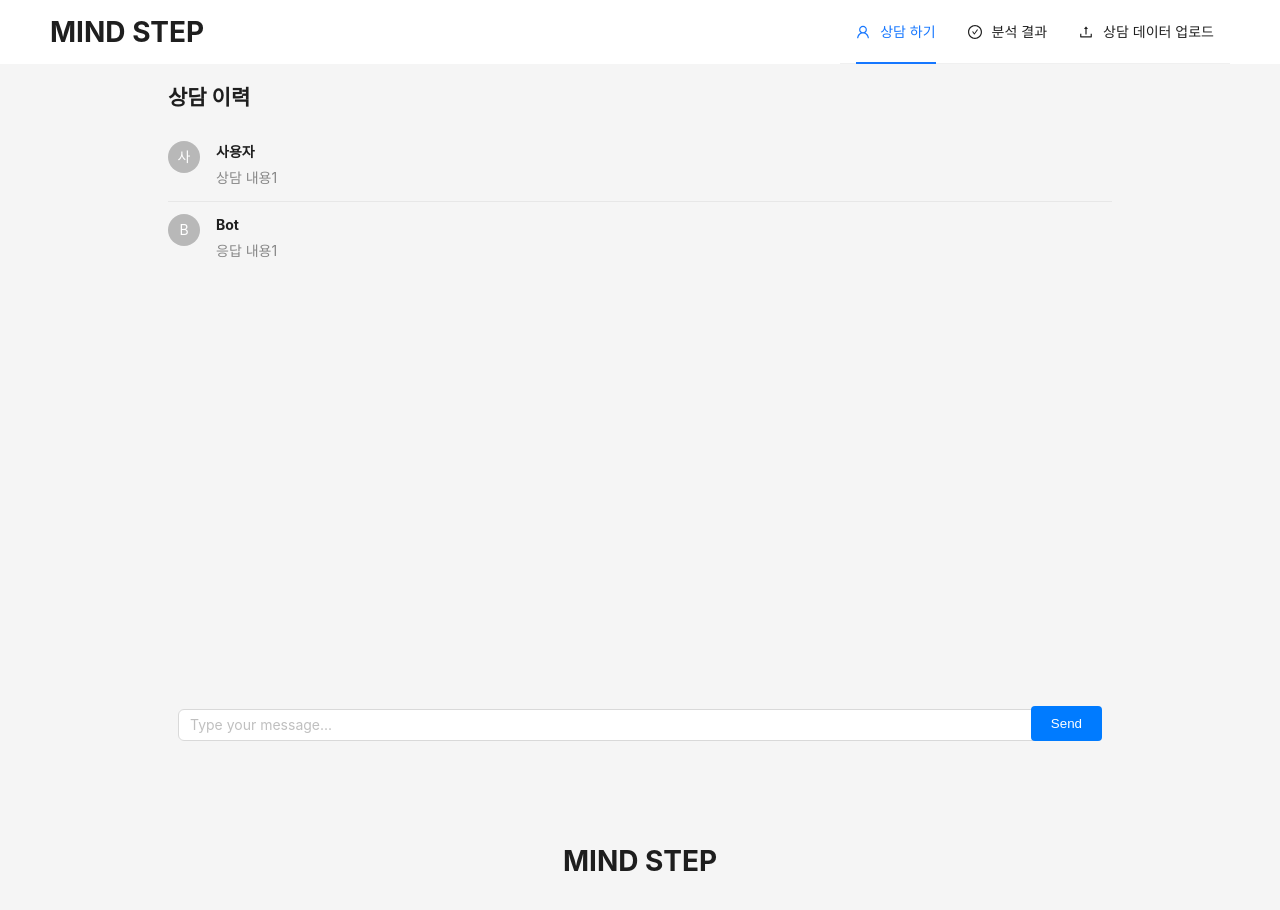
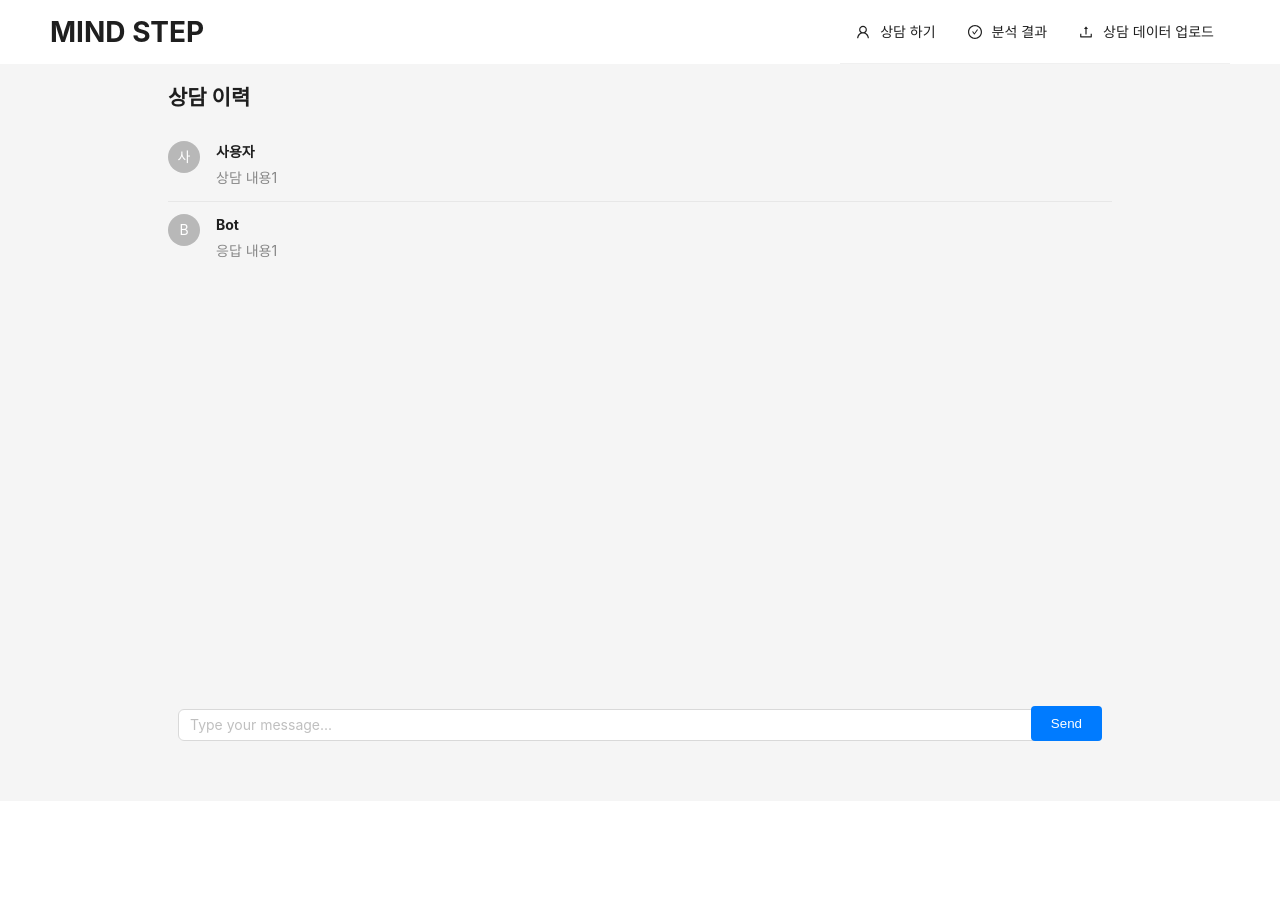
Before and after one commit to IDKNWHORU/MIND_STEP_CLIENT, a React (Create React App) app: page / in a window 1280 px wide. Shown: the top 910 px of the page. After the commit the page ends 801 px from the top, so only its background shows below. Built offline with nearby package versions, Linux system fonts and the light colour scheme.

Commit message:
remove localStorage call

```diff
--- a/src/App.jsx
+++ b/src/App.jsx
@@ -7,25 +7,16 @@ import { UserOutlined, CheckCircleOutlined, UploadOutlined } from '@ant-design/i
 import { HashRouter as Router, Route, Routes, Link } from 'react-router-dom';
 import { useEffect, useState } from 'react';
 
-const { Header, Content, Footer } = Layout;
+const { Header, Content } = Layout;
 
 function App() {
-  const [selectedMenuKey, setSelectedMenuKey] = useState(localStorage.getItem('selectedMenuKey') ?? 'home');
-
-  useEffect(() => {
-    // 페이지 로딩 시 localStorage에서 selectedMenuKey 값을 가져옴
-    const storedKey = localStorage.getItem('selectedMenuKey');
-    if (storedKey) {
-      setSelectedMenuKey(storedKey);
-    }
-  }, []);
+  const currentHash = window.location.hash.slice(1);
+  const [selectedMenuKey, setSelectedMenuKey] = useState(currentHash || 'home');
 
   const handleMenuSelect = (e) => {
     const selectedKey = e.key;
     setSelectedMenuKey(selectedKey);
 
-    // 선택된 메뉴를 localStorage에 저장
-    localStorage.setItem('selectedMenuKey', selectedKey);
   };
 
   return (
@@ -34,13 +25,13 @@ function App() {
         <Header className="nav-header" style={{ display: 'flex', justifyContent: 'space-between', alignItems: 'center' }}>
           <h1>MIND STEP</h1>
           <Menu theme="light" mode="horizontal" selectedKeys={[selectedMenuKey]} onSelect={handleMenuSelect}>
-            <Menu.Item key="home" icon={<UserOutlined />}>
+            <Menu.Item key="/" icon={<UserOutlined />}>
               <Link to="/">상담 하기</Link>
             </Menu.Item>
-            <Menu.Item key="history" icon={<CheckCircleOutlined />}>
+            <Menu.Item key="/history" icon={<CheckCircleOutlined />}>
               <Link to="/history">분석 결과</Link>
             </Menu.Item>
-            <Menu.Item key="upload" icon={<UploadOutlined />}>
+            <Menu.Item key="/upload" icon={<UploadOutlined />}>
               <Link to="/upload">상담 데이터 업로드</Link>
             </Menu.Item>
           </Menu>
@@ -56,7 +47,6 @@ function App() {
             </Routes>
           </div>
         </Content>
-        <Footer style={{ textAlign: 'center' }}><h1>MIND STEP</h1></Footer>
       </Layout>
     </Router>
   );
```
